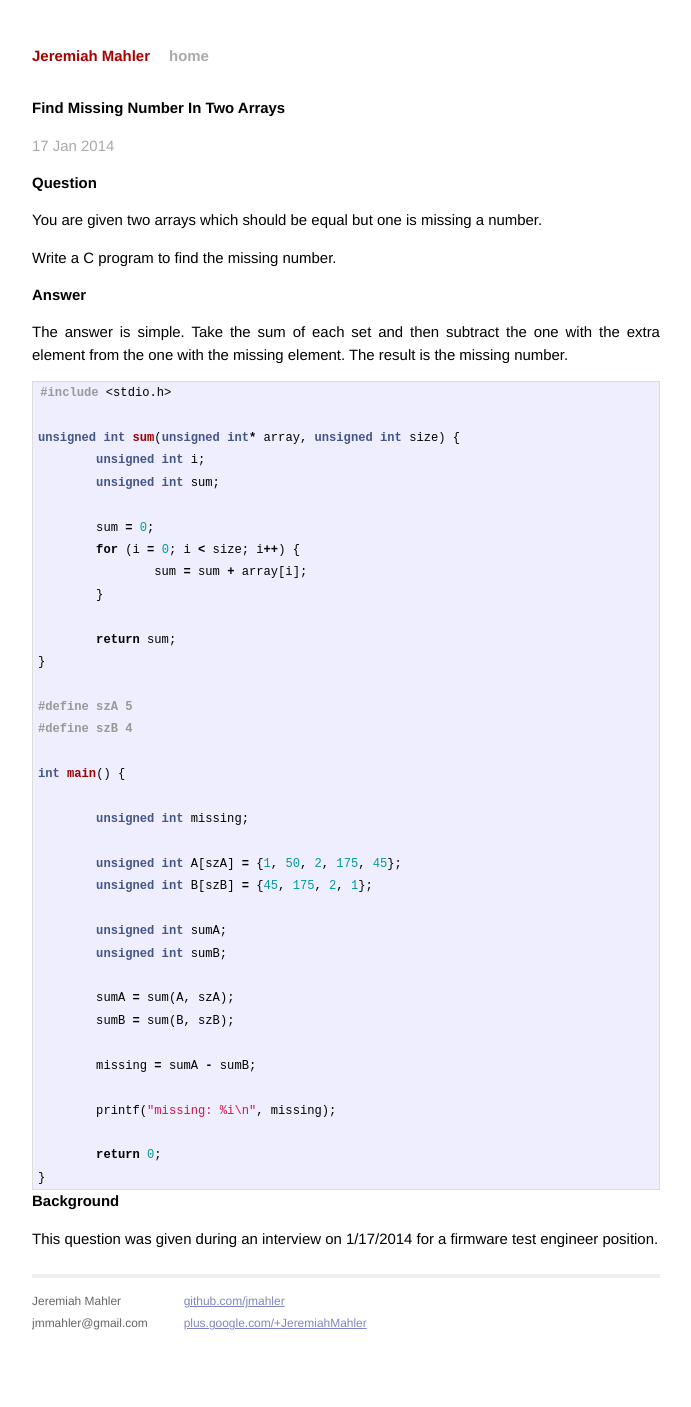
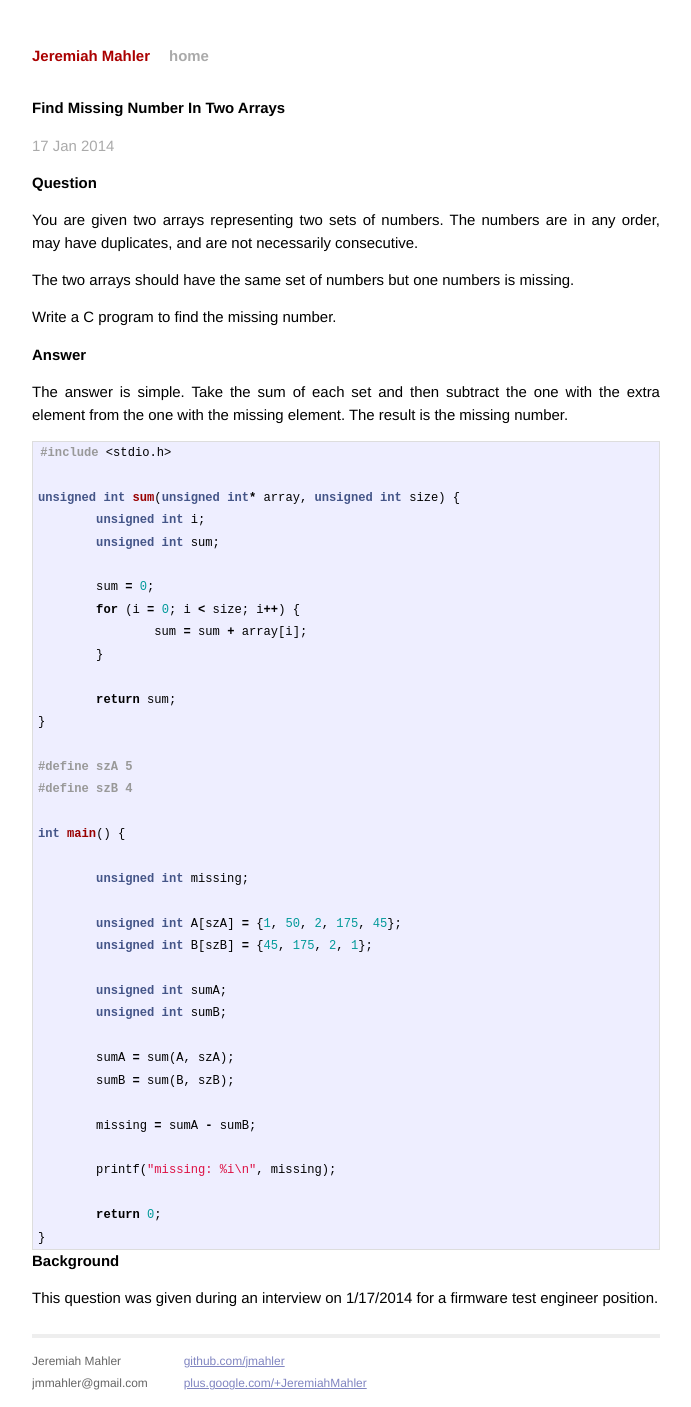
Before and after one commit to jmahler/jmahler.github.io, a Jekyll site: the page built from _posts/2014-01-17-missing_number.md, in a window 1280 px wide. Shown: the whole page, without its empty margins (294-985 px from the left). Built offline with Jekyll 4.4.1, drawn with Linux system fonts in a browser that asks for light colours; Markdown is read by kramdown in place of the engine named in the settings; before the commit the page ends 1347 px from its top, so only the background shows below that.

Commit message:
improved question description in missing number example

```diff
--- a/_posts/2014-01-17-missing_number.md
+++ b/_posts/2014-01-17-missing_number.md
@@ -8,8 +8,12 @@ tags: Numbers, C, Interview, Electrical Engineering
 
 # Question
 
-You are given two arrays which should be equal but one
-is missing a number.
+You are given two arrays representing two sets of numbers.
+The numbers are in any order, may have duplicates, and are
+not necessarily consecutive.
+
+The two arrays should have the same set of numbers but one
+numbers is missing.
 
 Write a C program to find the missing number.
 
```
